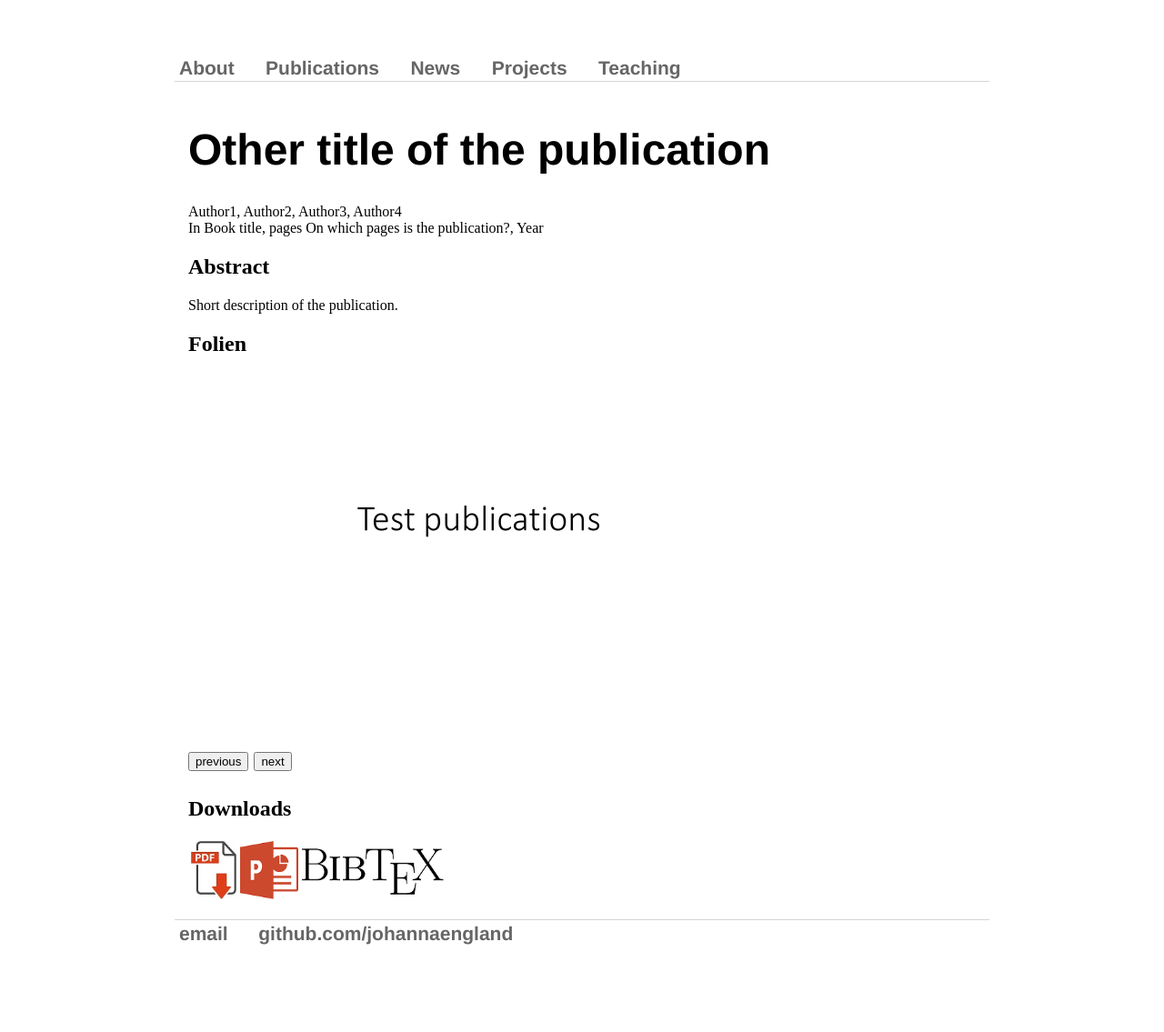
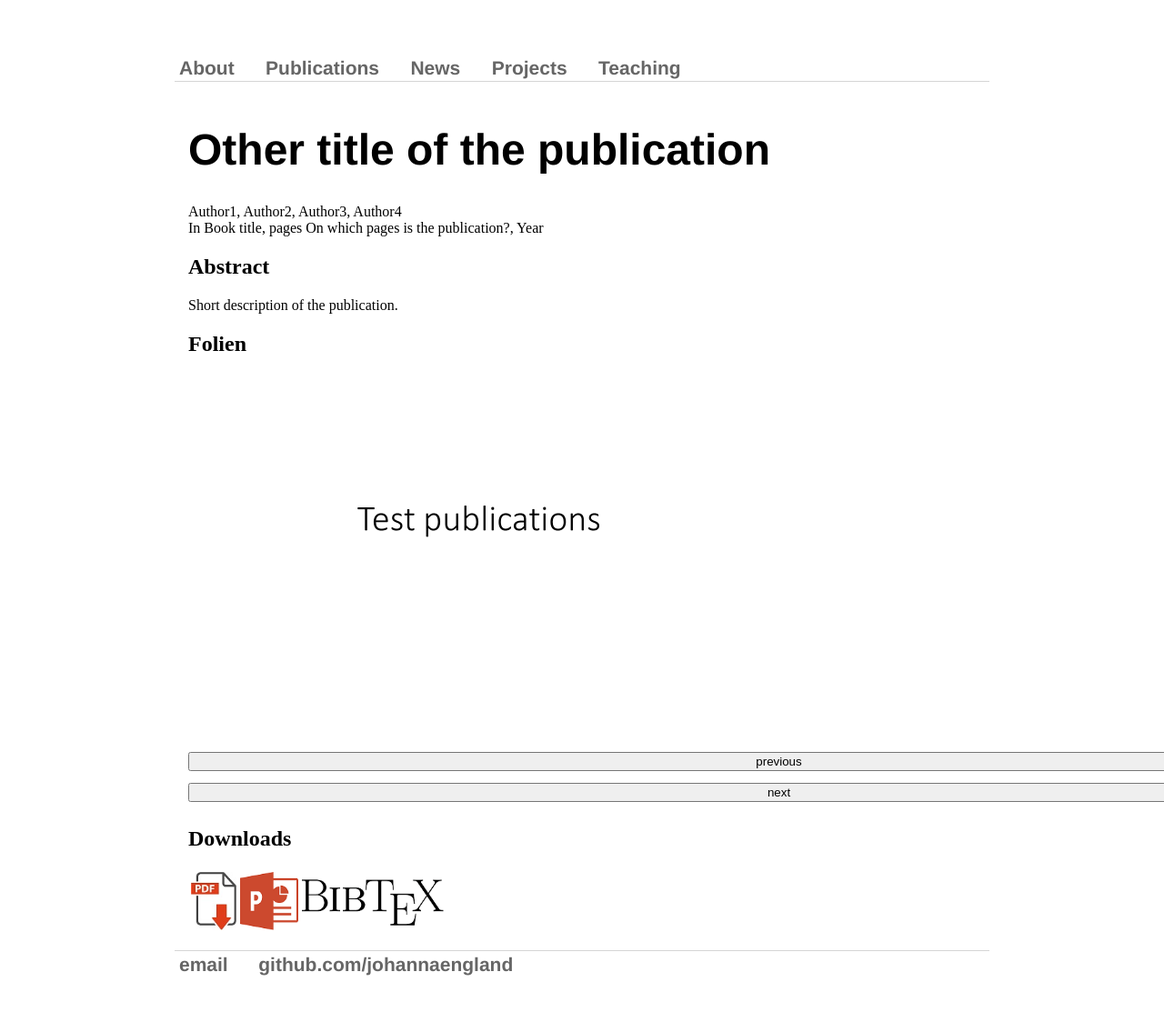
Before and after one commit to johannaengland/johannaengland.github.io, a Jekyll site: the page built from _publications/year-other-publication.md, in a window 1280 px wide. Shown: the whole page at 91% size. Built offline with Jekyll 4.4.1, drawn with Linux system fonts in a browser that asks for light colours; before the commit the page ends 1101 px from its top, so only the background shows below that.

Commit message:
Update publications.html

```diff
--- a/_layouts/publications.html
+++ b/_layouts/publications.html
@@ -28,8 +28,8 @@
         <img id="currentSlide"> <br>
         <progress id="slidecount" value="0" max="2"></progress><br>
         <p>
-            <button type="button" onclick="slideshow(-1)">previous</button>
-            <button type="button" onclick="slideshow(1)">next</button>
+            <button class="slideshowBtn" type="button" onclick="slideshow(-1)">previous</button>
+            <button class="slideshowBtn"type="button" onclick="slideshow(1)">next</button>
         </p>
         <h2>Downloads</h2>
         <table>
```
